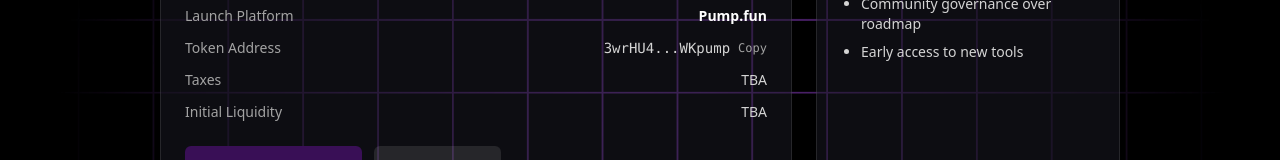
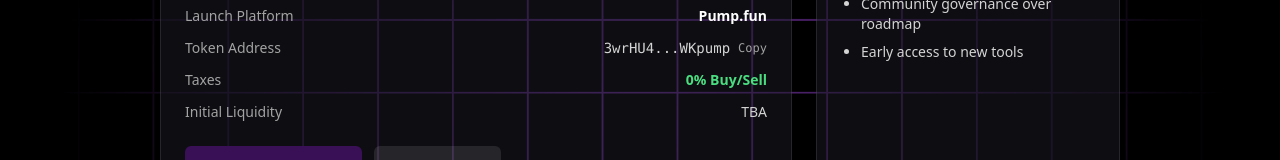
Before and after one commit to dreyxd/kolspot, a React (Vite) app: page /kols in a window 1280 px wide. Shown: the part 336-496 px from the top of the page. Built offline with nearby package versions, Linux system fonts and the light colour scheme; no server answers.

Commit message:
Update  links to Pump.fun and DexScreener pair

```diff
--- a/src/pages/KOLS.tsx
+++ b/src/pages/KOLS.tsx
@@ -1,6 +1,6 @@
 import { useMemo, useState } from 'react'
 
-const pumpUrl = import.meta.env.VITE_KOLS_PUMP_URL as string | undefined || 'https://pump.fun/3wrHU4a15WLceBopoaiDxePwUxUernJCTtar2UWKpump'
+const pumpUrl = import.meta.env.VITE_KOLS_PUMP_URL as string | undefined || 'https://pump.fun/coin/3wrHU4a15WLceBopoaiDxePwUxUernJCTtar2UWKpump'
 const mint = import.meta.env.VITE_KOLS_MINT as string | undefined || '3wrHU4a15WLceBopoaiDxePwUxUernJCTtar2UWKpump'
 const twitter = import.meta.env.VITE_KOLS_TWITTER as string | undefined
 
@@ -57,7 +57,7 @@ export default function KOLS() {
             </li>
             <li className="flex items-center justify-between">
               <span className="text-neutral-400">Taxes</span>
-              <span className="text-neutral-300">TBA</span>
+              <span className="text-green-400 font-semibold">0% Buy/Sell</span>
             </li>
             <li className="flex items-center justify-between">
               <span className="text-neutral-400">Initial Liquidity</span>
@@ -82,7 +82,7 @@ export default function KOLS() {
             {ca && (
               <a
                 className="px-4 py-2 rounded-md bg-white/10 text-neutral-200 hover:bg-white/20 transition"
-                href={`https://dexscreener.com/solana/${ca}`}
+                href="https://dexscreener.com/solana/5ulbnsyxvfsjbuy3rypg2jv2lpmqjkhy5ck32yhp44vy"
                 target="_blank"
                 rel="noopener noreferrer"
               >
```
